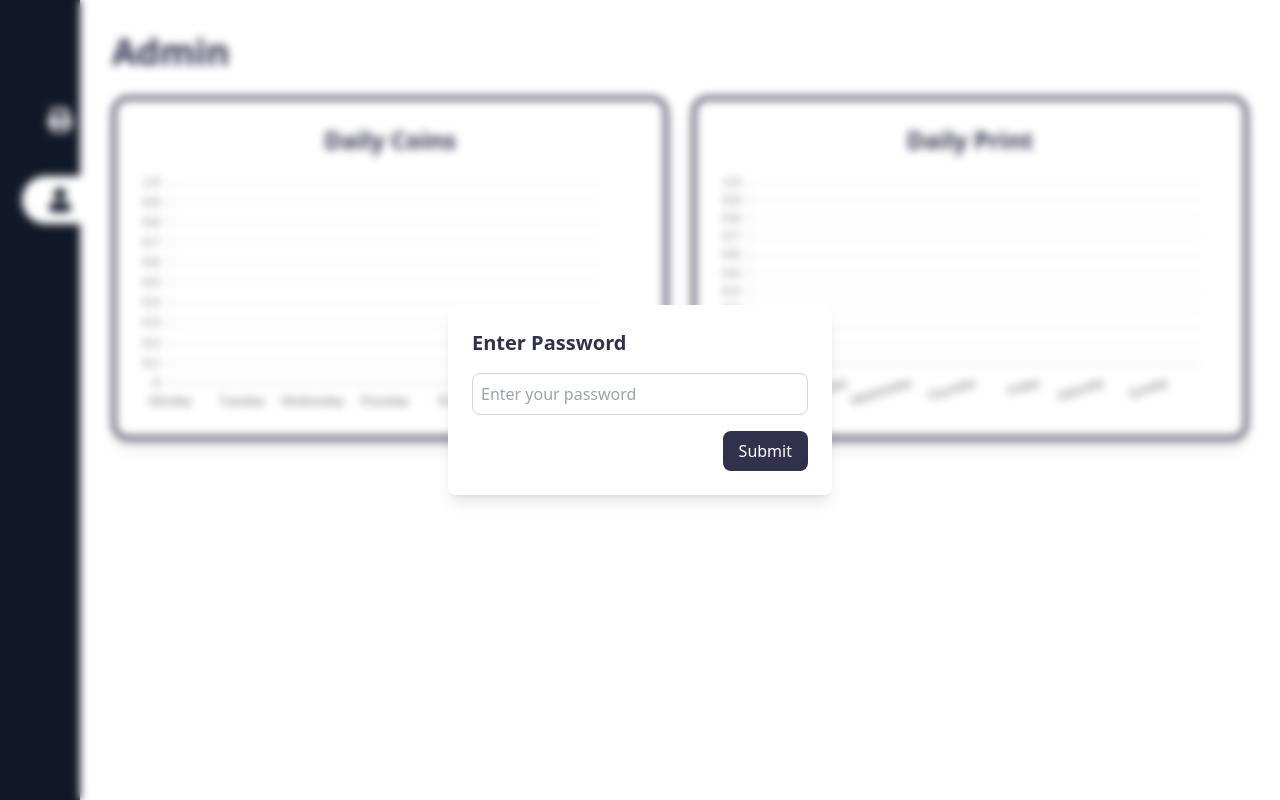
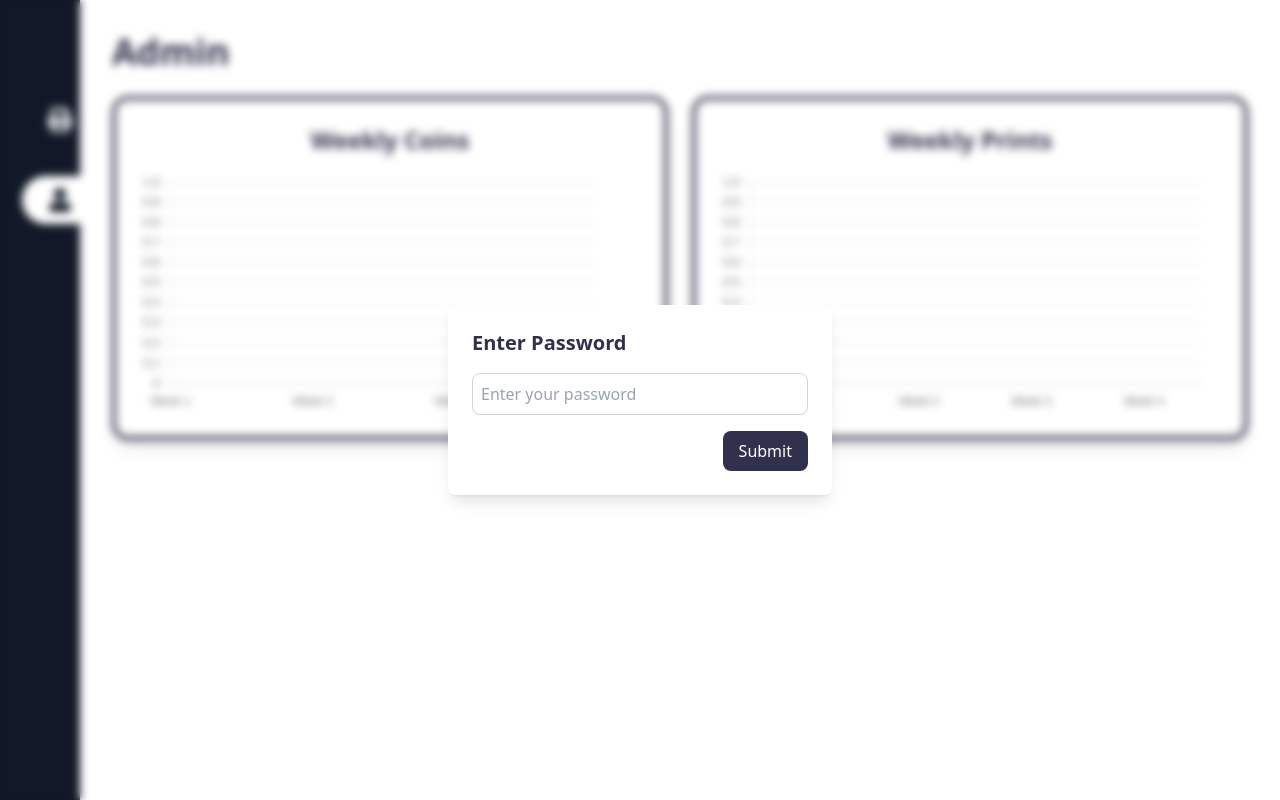
Before and after one commit to nickolandermilan30/VendoPrint, a React (Vite) app in the folder frontend/: page /settings in a window 1280 px wide. Built offline with nearby package versions, Linux system fonts and the light colour scheme; no server answers; the database is empty.

Commit message:
admin done

```diff
--- a/frontend/src/Pages/Admin.jsx
+++ b/frontend/src/Pages/Admin.jsx
@@ -1,68 +1,72 @@
 import React, { useState, useEffect } from 'react';
 import { Line, Bar } from 'react-chartjs-2';
 import { Chart as ChartJS, CategoryScale, LinearScale, PointElement, LineElement, BarElement, Title, Tooltip, Legend } from 'chart.js';
+import { getDatabase, ref as dbRef, get } from "firebase/database";
 import M_Password from '../components/M_Password';
-import { getDatabase, ref as dbRef, onValue }  from "firebase/database";
-
-// import { realtimeDb, storage } from '../../firebase/firebase_config';
-// import { ref, uploadBytesResumable, getDownloadURL } from "firebase/storage";
-
 
 // Register ChartJS components
 ChartJS.register(CategoryScale, LinearScale, PointElement, LineElement, BarElement, Title, Tooltip, Legend);
 
 const Admin = () => {
   const [showModal, setShowModal] = useState(true);
-  const [dailyCoins, setDailyCoins] = useState([]);
-  const [dailyPrints, setDailyPrints] = useState([]);
-  const [coinslabels, setcoinsLabels] = useState([]);
-  const [printlabels, setprintLabels] = useState([]);
+  const [weeklyCoins, setWeeklyCoins] = useState([]);
+  const [weeklyPrints, setWeeklyPrints] = useState([]);
+  const [weekLabels, setWeekLabels] = useState([]);
+
+  // Helper function to get week number
+  const getWeekNumber = (date) => {
+    const d = new Date(date);
+    const startOfYear = new Date(d.getFullYear(), 0, 1);
+    const pastDays = (d - startOfYear) / (24 * 60 * 60 * 1000);
+    return Math.ceil((pastDays + startOfYear.getDay() + 1) / 7);
+  };
 
   useEffect(() => {
-    const db = getDatabase();
-    const coinsRef = dbRef(db, 'coinCount'); // Adjust path according to your database structure
+    const fetchData = async () => {
+      const db = getDatabase();
 
-    onValue(coinsRef, (snapshot) => {
-      if (snapshot.exists()) {
-        const data = snapshot.val();
-        const coins = Object.keys(data);
+      // Fetch Coins Data
+      const coinsSnapshot = await get(dbRef(db, 'coins'));
+      const weeklyCoinsMap = {};
+      if (coinsSnapshot.exists()) {
+        Object.values(coinsSnapshot.val()).forEach(entry => {
+          const week = `Week ${getWeekNumber(entry.timestamp)}`;
+          weeklyCoinsMap[week] = (weeklyCoinsMap[week] || 0) + 1;
+        });
+      }
 
+      // Fetch Print Counts
+      const printsSnapshot = await get(dbRef(db, 'files'));
+      const weeklyPrintsMap = {};
+      if (printsSnapshot.exists()) {
+        Object.values(printsSnapshot.val()).forEach(print => {
+          if (print.timestamp && print.totalPages) {
+            const week = `Week ${getWeekNumber(print.timestamp)}`;
+            weeklyPrintsMap[week] = (weeklyPrintsMap[week] || 0) + print.totalPages;
+          }
+        });
+      }
 
-        setDailyCoins(coins);
-      }
-    });
+      // Set State
+      const weeks = [...new Set([...Object.keys(weeklyCoinsMap), ...Object.keys(weeklyPrintsMap)])].sort();
+      setWeekLabels(weeks);
+      setWeeklyCoins(weeks.map(week => weeklyCoinsMap[week] || 0));
+      setWeeklyPrints(weeks.map(week => weeklyPrintsMap[week] || 0));
+    };
 
- // Fetch Daily Print Counts (Summing totalPages per day)
- const printsRef = dbRef(db, 'files'); // Adjust path if needed
- onValue(printsRef, (snapshot) => {
-   if (snapshot.exists()) {
-     const data = snapshot.val();
-     const dailyPrintsMap = {};
+    fetchData();
+    const interval = setInterval(fetchData, 7 * 24 * 60 * 60 * 1000); // Update weekly
 
-     Object.values(data).forEach(print => {
-       if (print.timestamp && print.totalPages) {
-         const date = new Date(print.timestamp).toLocaleDateString('en-US', { weekday: 'long' }); // Convert timestamp to day name
-         dailyPrintsMap[date] = (dailyPrintsMap[date] || 0) + print.totalPages;
-       }
-     });
-
-     setprintLabels(Object.keys(dailyPrintsMap));
-     setDailyPrints(Object.values(dailyPrintsMap));
-   }
- });
-
-
+    return () => clearInterval(interval);
   }, []);
 
-
-
-  // Data for the Line Chart (Daily Coins)
+  // Chart Data
   const lineData = {
-    labels: coinslabels.length ? coinslabels : ['Monday', 'Tuesday', 'Wednesday', 'Thursday', 'Friday', 'Saturday', 'Sunday'],
+    labels: weekLabels.length ? weekLabels : ['Week 1', 'Week 2', 'Week 3', 'Week 4'],
     datasets: [
       {
-        label: 'Daily Coins',
-        data: dailyCoins,
+        label: 'Weekly Coins',
+        data: weeklyCoins,
         borderColor: '#31304D',
         backgroundColor: 'rgba(49, 48, 77, 0.2)',
         pointBackgroundColor: '#31304D',
@@ -71,14 +75,13 @@ const Admin = () => {
     ],
   };
 
-
   const barData = {
-    labels:printlabels.length ? printlabels: ['Monday', 'Tuesday', 'Wednesday', 'Thursday', 'Friday', 'Saturday', 'Sunday'],
+    labels: weekLabels.length ? weekLabels : ['Week 1', 'Week 2', 'Week 3', 'Week 4'],
     datasets: [
       {
-        label: 'Daily Print',
-         data: dailyPrints.length,
-         backgroundColor: '#31304D',
+        label: 'Weekly Prints',
+        data: weeklyPrints,
+        backgroundColor: '#31304D',
       },
     ],
   };
@@ -86,46 +89,29 @@ const Admin = () => {
   const options = {
     responsive: true,
     plugins: {
-      legend: {
-        display: false,
-      },
+      legend: { display: false },
     },
     scales: {
-      x: {
-        grid: {
-          display: false,
-        },
-      },
-      y: {
-        grid: {
-          borderDash: [5, 5],
-        },
-      },
+      x: { grid: { display: false } },
+      y: { grid: { borderDash: [5, 5] } },
     },
   };
 
   return (
     <div className="p-4 flex flex-col items-center lg:items-start w-full">
-      {/* Show modal if showModal is true */}
       {showModal && <M_Password closeModal={() => setShowModal(false)} />}
+      <h1 className="text-4xl font-bold text-[#31304D] mb-6 text-center lg:text-left">Admin</h1>
 
-      <h1 className="text-4xl font-bold text-[#31304D] mb-6 text-center lg:text-left">
-        Admin
-      </h1>
-
-      {/* Container for the Boxes */}
       <div className="flex flex-col lg:flex-row w-full gap-6">
-        {/* Left Box - Daily Coins with Line Graph */}
         <div className="bg-white shadow-lg rounded-2xl p-6 w-full lg:w-1/2 h-auto border-4 border-[#31304D]">
-          <h2 className="text-2xl font-semibold text-[#31304D] text-center mb-4">Daily Coins</h2>
+          <h2 className="text-2xl font-semibold text-[#31304D] text-center mb-4">Weekly Coins</h2>
           <div className="w-full h-60">
             <Line data={lineData} options={options} />
           </div>
         </div>
 
-        {/* Right Box - Daily Print with Bar Graph */}
         <div className="bg-white shadow-lg rounded-2xl p-6 w-full lg:w-1/2 h-auto border-4 border-[#31304D]">
-          <h2 className="text-2xl font-semibold text-[#31304D] text-center mb-4">Daily Print</h2>
+          <h2 className="text-2xl font-semibold text-[#31304D] text-center mb-4">Weekly Prints</h2>
           <div className="w-full h-60">
             <Bar data={barData} options={options} />
           </div>
```
